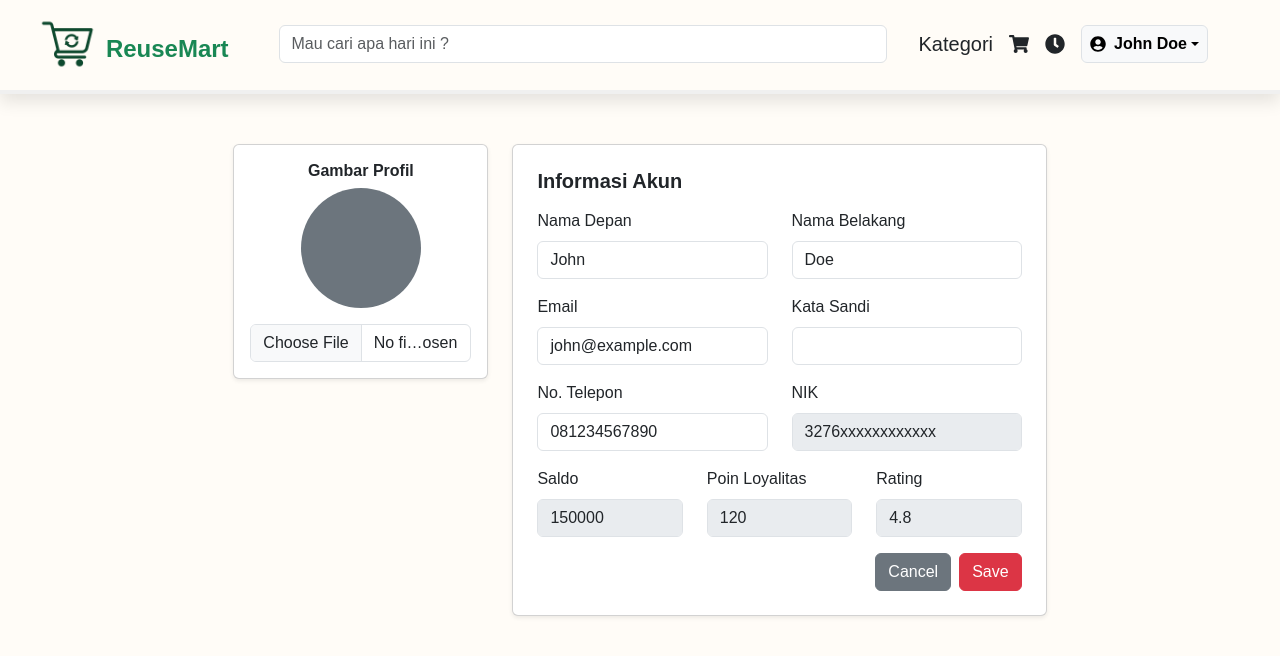
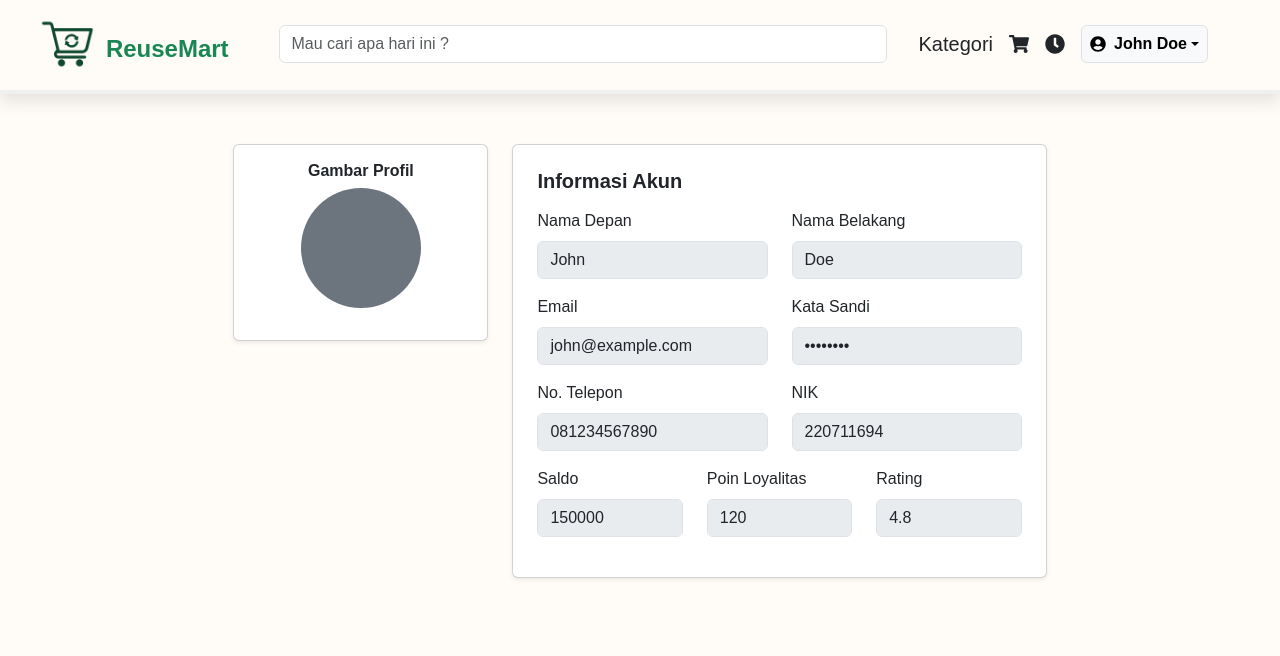
Before and after one commit to VinceeCarterr/ReuseMart, a React (Vite) app in the folder ReuseMart-web/: page /profilePenitip in a window 1280 px wide. Shown: the top 656 px of the page. Built offline with nearby package versions, Linux system fonts and the light colour scheme.

Commit message:
ngubah dikit doang

```diff
--- a/ReuseMart-web/src/assets/pages/landingPage.jsx
+++ b/ReuseMart-web/src/assets/pages/landingPage.jsx
@@ -3,8 +3,7 @@ import { Container, Row, Col, Card, Button } from 'react-bootstrap';
 
 import "./landingPage.css";
 
-// import NavbarLandingPage from "../components/Navbar/navbar.jsx";
-import NavbarPembeli from "../components/Navbar/navbarPembeli.jsx";
+import NavbarLandingPage from "../components/Navbar/navbar.jsx";
 
 import AOS from 'aos';
 import 'aos/dist/aos.css';
@@ -75,7 +74,7 @@ const LandingPage = () => {
 
     return (
         <div>
-            <NavbarPembeli onLoginClick={() => handleAuthOpen("login")} onRegisterClick={() => handleAuthOpen("register")} />
+            <NavbarLandingPage onLoginClick={() => handleAuthOpen("login")} onRegisterClick={() => handleAuthOpen("register")} />
             <AuthModal show={showAuthModal} onHide={handleAuthClose} mode={authMode} onSwitch={setAuthMode} />
 
             {/* Hero Section */}
--- a/ReuseMart-web/src/assets/pages/penitip/profilePenitipPage.jsx
+++ b/ReuseMart-web/src/assets/pages/penitip/profilePenitipPage.jsx
@@ -7,11 +7,11 @@ const ProfilePenitipPage = () => {
         firstName: "John",
         lastName: "Doe",
         email: "john@example.com",
-        password: "",
+        password: "asdfasdf",
         no_telp: "081234567890",
         profile_picture: null,
         poin_loyalitas: 120,
-        NIK: "3276xxxxxxxxxxxx",
+        NIK: "220711694",
         rating: 4.8,
         saldo: 150000,
     });
@@ -58,13 +58,6 @@ const ProfilePenitipPage = () => {
                                             />
                                         )}
                                     </div>
-                                    <Form.Group controlId="formFile">
-                                        <Form.Control
-                                            type="file"
-                                            name="profile_picture"
-                                            onChange={handleChange}
-                                        />
-                                    </Form.Group>
                                 </Card>
                             </Col>
 
@@ -81,7 +74,7 @@ const ProfilePenitipPage = () => {
                                                         type="text"
                                                         name="firstName"
                                                         value={formData.firstName}
-                                                        onChange={handleChange}
+                                                        disabled
                                                     />
                                                 </Form.Group>
                                             </Col>
@@ -92,7 +85,7 @@ const ProfilePenitipPage = () => {
                                                         type="text"
                                                         name="lastName"
                                                         value={formData.lastName}
-                                                        onChange={handleChange}
+                                                        disabled
                                                     />
                                                 </Form.Group>
                                             </Col>
@@ -106,7 +99,7 @@ const ProfilePenitipPage = () => {
                                                         type="email"
                                                         name="email"
                                                         value={formData.email}
-                                                        onChange={handleChange}
+                                                        disabled
                                                     />
                                                 </Form.Group>
                                             </Col>
@@ -117,7 +110,7 @@ const ProfilePenitipPage = () => {
                                                         type="password"
                                                         name="password"
                                                         value={formData.password}
-                                                        onChange={handleChange}
+                                                        disabled
                                                     />
                                                 </Form.Group>
                                             </Col>
@@ -131,7 +124,7 @@ const ProfilePenitipPage = () => {
                                                         type="text"
                                                         name="no_telp"
                                                         value={formData.no_telp}
-                                                        onChange={handleChange}
+                                                        disabled
                                                     />
                                                 </Form.Group>
                                             </Col>
@@ -183,12 +176,6 @@ const ProfilePenitipPage = () => {
                                                 </Form.Group>
                                             </Col>
                                         </Row>
-                                        <div className="d-flex justify-content-end gap-2">
-                                            <Button variant="secondary">Cancel</Button>
-                                            <Button type="submit" variant="danger">
-                                                Save
-                                            </Button>
-                                        </div>
                                     </Form>
                                 </Card>
                             </Col>
```
Also changed, not shown: ReuseMart-web/src/assets/pages/pegawai/adminPage.jsx (+6 -6 lines), 1 other file (tests, documents, lock files or other folders).
